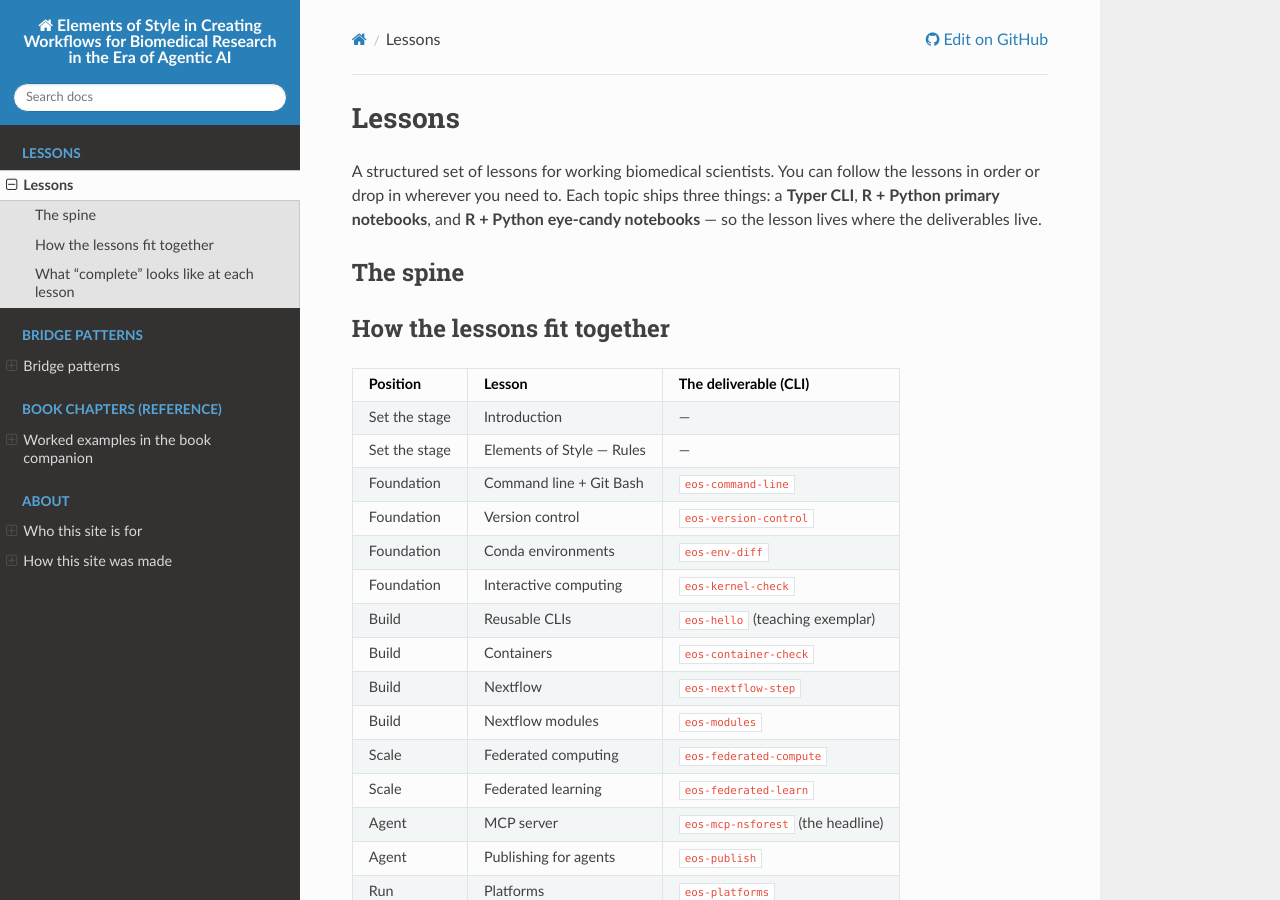
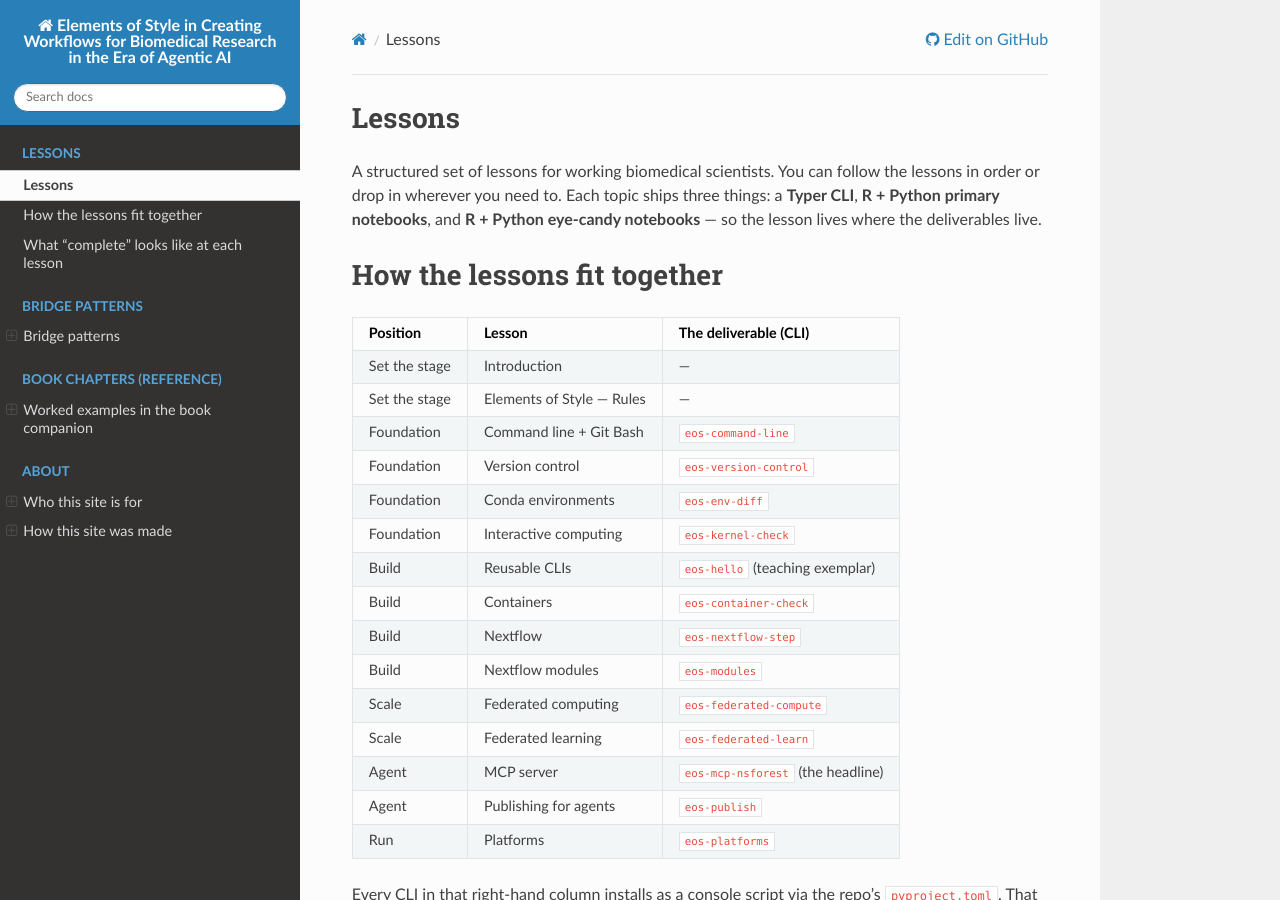
Before and after one commit to Science-and-Technology-Consulting-LLC/elements-of-style-lessons, a Sphinx documentation site: the page built from docs/source/lessons/index.md, in a window 1280 px wide and 900 px high. Built offline with Sphinx 7.4.7 and the Read the Docs theme 3.1.0, drawn with Linux system fonts in a browser that asks for light colours.

Commit message:
Refactor lesson index formatting and headers
Updated section headers to use H2 format and improved formatting.

````diff
--- a/docs/source/lessons/index.md
+++ b/docs/source/lessons/index.md
@@ -5,8 +5,6 @@ follow the lessons in order or drop in wherever you need to. Each topic
 ships three things: a **Typer CLI**, **R + Python primary notebooks**, and
 **R + Python eye-candy notebooks** — so the lesson lives where the
 deliverables live.
-
-## The spine
 
 ```{toctree}
 :maxdepth: 1
@@ -28,7 +26,7 @@ publishing-for-agents
 platforms
 ```
 
-## How the lessons fit together
+# How the lessons fit together
 
 | Position | Lesson | The deliverable (CLI) |
 |----------|--------|------------------------|
@@ -52,7 +50,7 @@ Every CLI in that right-hand column installs as a console script via
 the repo's `pyproject.toml`. That means every deliverable here is, on
 day one, callable by an AI agent through an [MCP server](mcp-server.md).
 
-## What "complete" looks like at each lesson
+# What "complete" looks like at each lesson
 
 You're done with a lesson when you can answer **yes** to all three:
 
````
